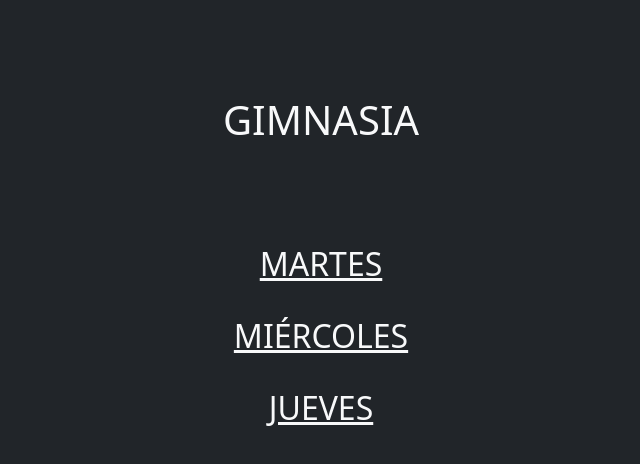
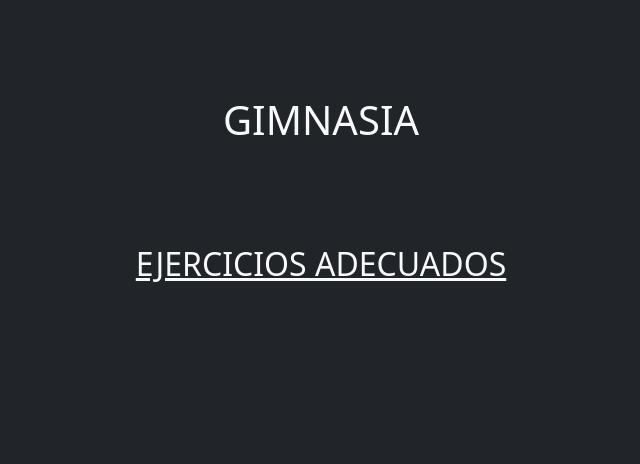
Before and after one commit to dtdsc/gimnasia, a plain HTML site: page index.html in a window 1280 px wide. Shown: the whole page, without its empty margins (319-959 px from the left). Drawn offline with nearby package versions, Linux system fonts and the light colour scheme.

Commit message:
Update index.html

```diff
--- a/index.html
+++ b/index.html
@@ -12,9 +12,7 @@
         <main class="text-center text-light">
             <h1 class="my-5 py-5">GIMNASIA</h1>
             <div class="row gap-4">
-                <a class="fs-2 link-light" href="https://us06web.zoom.us/j/81134093623?pwd=08ljoDXkbfXbEBLPv4dpAi1PfrvYP4.1">MARTES</a>
-                <a class="fs-2 link-light" href="https://us06web.zoom.us/j/84430587895?pwd=R8N2xq3W4EdNMjtyVWRahhNUI4jDQH.1">MIÉRCOLES</a>
-                <a class="fs-2 link-light" href="https://us06web.zoom.us/j/85723566009?pwd=b6WjhsJ7Ai6o5sut7nbsKQ9Wor7zwJ.1">JUEVES</a>
+                <a class="fs-2 link-light" href="https://us06web.zoom.us/j/81233044435?pwd=HWXpoawefhRba15Et8TdPgZRPKkWAs.1">EJERCICIOS ADECUADOS</a>
             </div>
         </main>
     </body>
```
